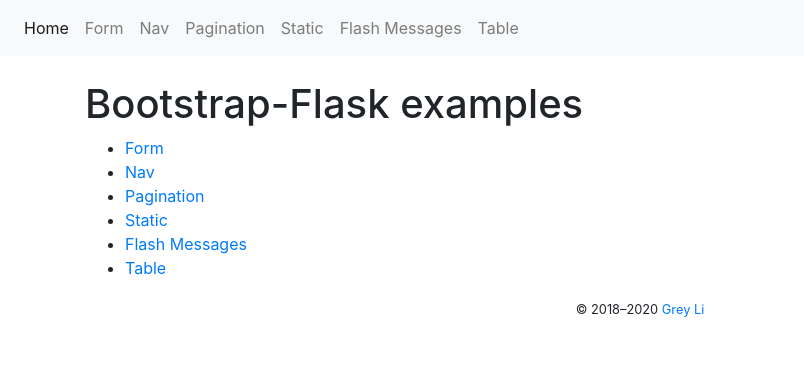
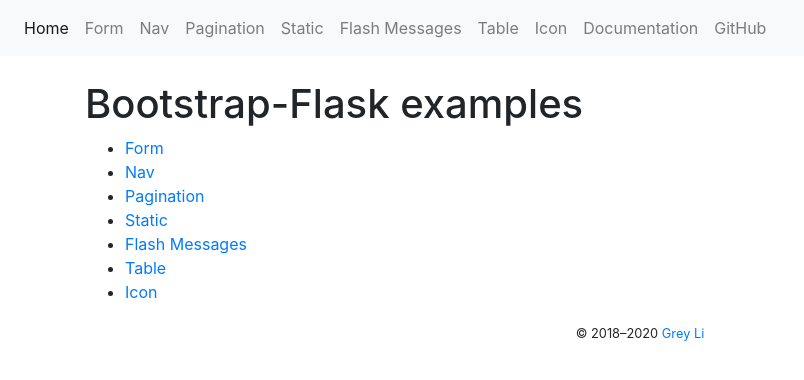
Before and after one commit to greenwood0712/jinja-bootstrap-flask, a Flask app: page / in a window 1280 px wide. Shown: the top 380 px of the page, without its empty margins (0-804 px from the left). Run offline with Flask 2, Linux system fonts and the light colour scheme; data that the repository does not hold is empty; some libraries are stand-ins or nearby versions.

Commit message:
Update example application for render_icon

```diff
--- a/examples/app.py
+++ b/examples/app.py
@@ -185,5 +185,10 @@ def delete_message(message_id):
     return f'Message {message_id} did not exist and could therefore not be deleted. Return to <a href="/table">table</a>.'
 
 
+@app.route('/icon')
+def test_icon():
+    return render_template('icon.html')
+
+
 if __name__ == '__main__':
     app.run(debug=True)
--- a/examples/templates/base.html
+++ b/examples/templates/base.html
@@ -24,6 +24,9 @@
                 {{ render_nav_item('test_static', 'Static', use_li=True) }}
                 {{ render_nav_item('test_flash', 'Flash Messages', use_li=True) }}
                 {{ render_nav_item('test_table', 'Table', use_li=True) }}
+                {{ render_nav_item('test_icon', 'Icon', use_li=True) }}
+                <li class="nav-item"><a class="nav-link" href="https://bootstrap-flask.readthedocs.io/" target="_blank">Documentation</a></li>
+                <li class="nav-item"><a class="nav-link" href="https://github.com/greyli/bootstrap-flask" target="_blank">GitHub</a></li>
             </ul>
         </div>
     </nav>
--- a/examples/templates/index.html
+++ b/examples/templates/index.html
@@ -9,5 +9,6 @@
     <li><a href="{{ url_for('test_static') }}">Static</a></li>
     <li><a href="{{ url_for('test_flash') }}">Flash Messages</a></li>
     <li><a href="{{ url_for('test_table') }}">Table</a></li>
+    <li><a href="{{ url_for('test_icon') }}">Icon</a></li>
 </ul>
 {% endblock %}
```
Also changed, not shown: examples/templates/icon.html (added, +20 -0 lines).
